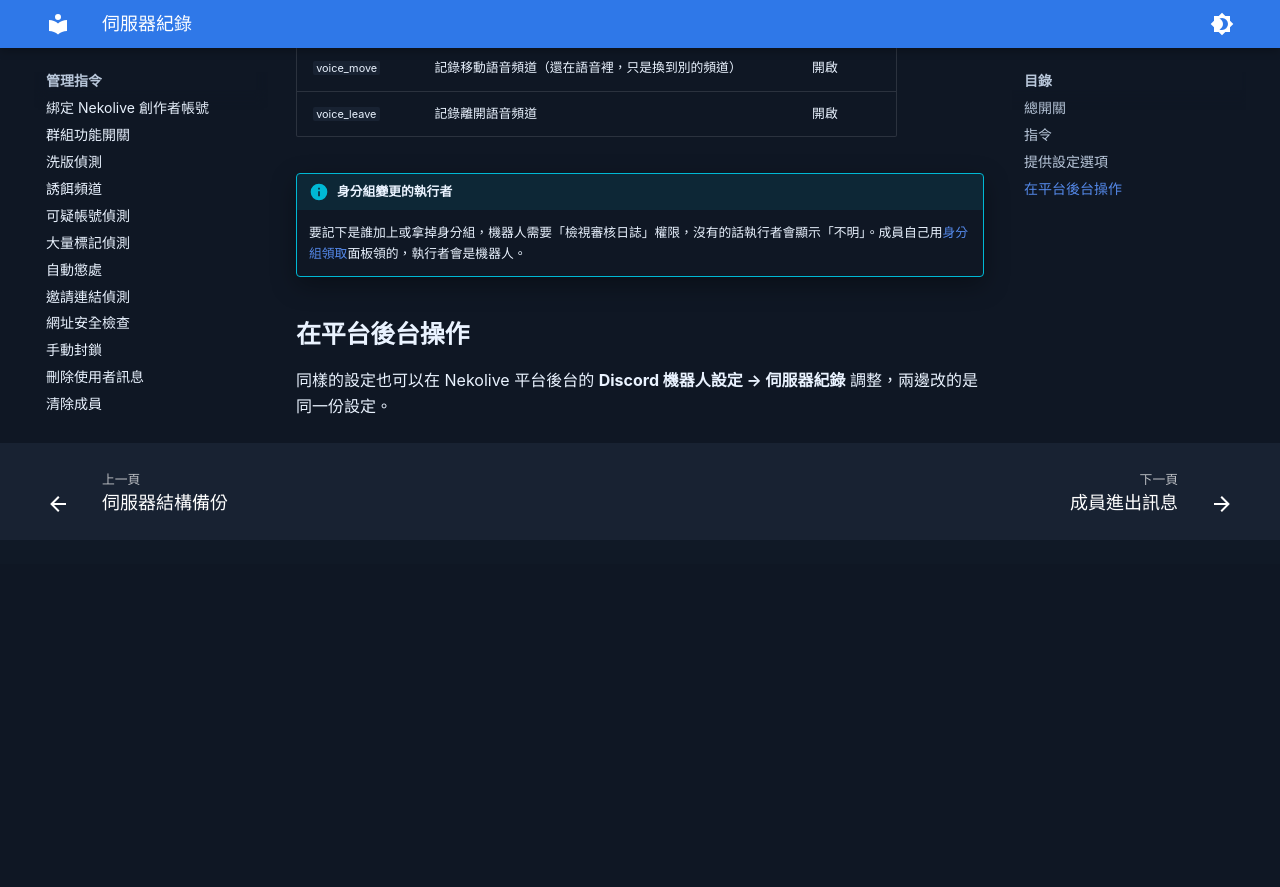
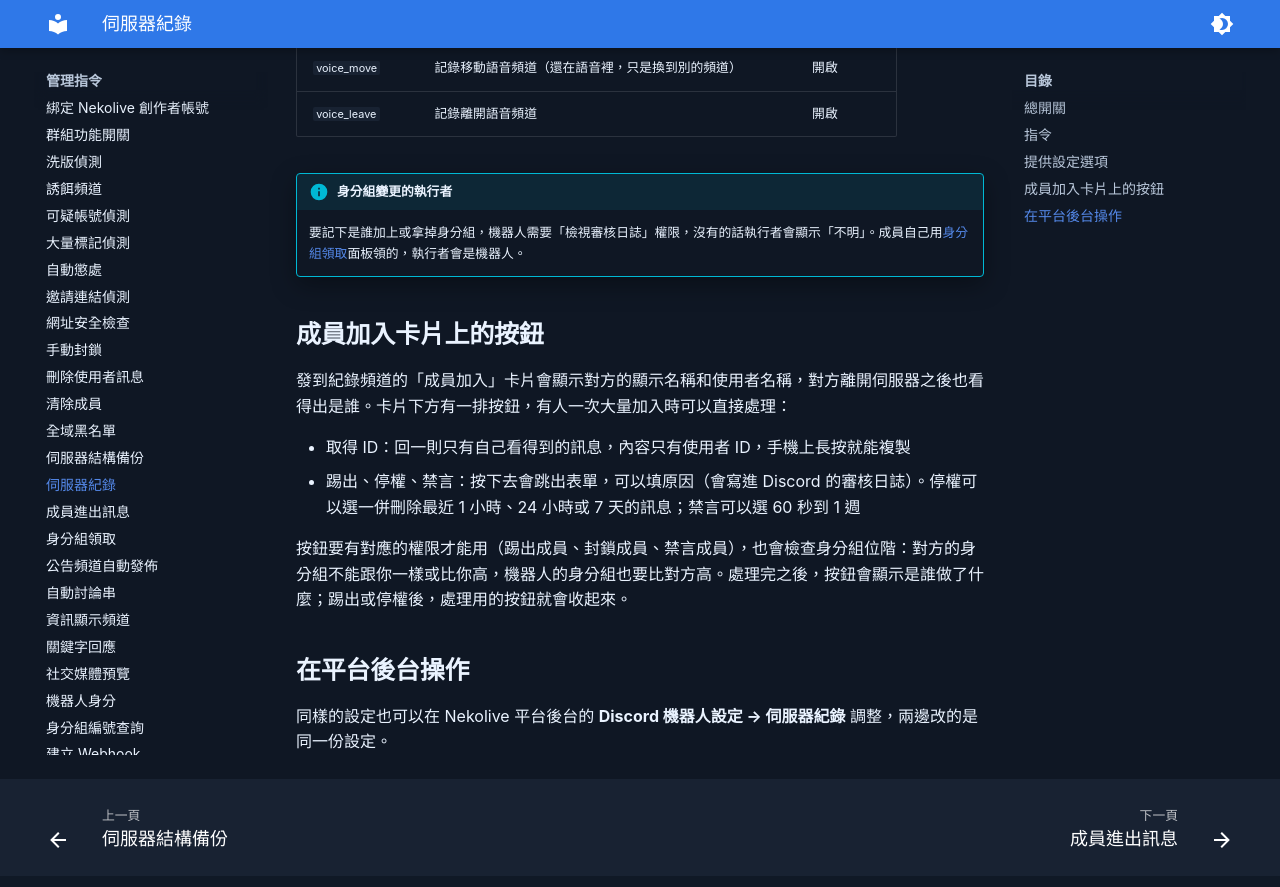
Before and after one commit to haer0248/nekolivebot-wiki, an MkDocs documentation site: the page built from docs/commands/serverlog.md, in a window 1280 px wide and 900 px high, scrolled down 1320 px. Shown: the top 887 px of the window. Built offline with MkDocs 1.6.1 and Material for MkDocs 9.7.7, drawn with Linux system fonts in a browser that asks for light colours; before the commit the page ends 1884 px from its top, so only the background shows below that.

Commit message:
update embed choose and server log table

```diff
--- a/docs/commands/serverlog.md
+++ b/docs/commands/serverlog.md
@@ -37,6 +37,15 @@
 !!! info "身分組變更的執行者"
     要記下是誰加上或拿掉身分組，機器人需要「檢視審核日誌」權限，沒有的話執行者會顯示「不明」。成員自己用[身分組領取](rolepanel.md)面板領的，執行者會是機器人。
 
+## 成員加入卡片上的按鈕
+
+發到紀錄頻道的「成員加入」卡片會顯示對方的顯示名稱和使用者名稱，對方離開伺服器之後也看得出是誰。卡片下方有一排按鈕，有人一次大量加入時可以直接處理：
+
+* 取得 ID：回一則只有自己看得到的訊息，內容只有使用者 ID，手機上長按就能複製
+* 踢出、停權、禁言：按下去會跳出表單，可以填原因（會寫進 Discord 的審核日誌）。停權可以選一併刪除最近 1 小時、24 小時或 7 天的訊息；禁言可以選 60 秒到 1 週
+
+按鈕要有對應的權限才能用（踢出成員、封鎖成員、禁言成員），也會檢查身分組位階：對方的身分組不能跟你一樣或比你高，機器人的身分組也要比對方高。處理完之後，按鈕會顯示是誰做了什麼；踢出或停權後，處理用的按鈕就會收起來。
+
 ## 在平台後台操作
 
 同樣的設定也可以在 Nekolive 平台後台的 **Discord 機器人設定 → 伺服器紀錄** 調整，兩邊改的是同一份設定。
```
Also changed, not shown: docs/blog/posts/11-02.md (added, +21 -0 lines), docs/commands/twitter.md (+5 -1 lines).
